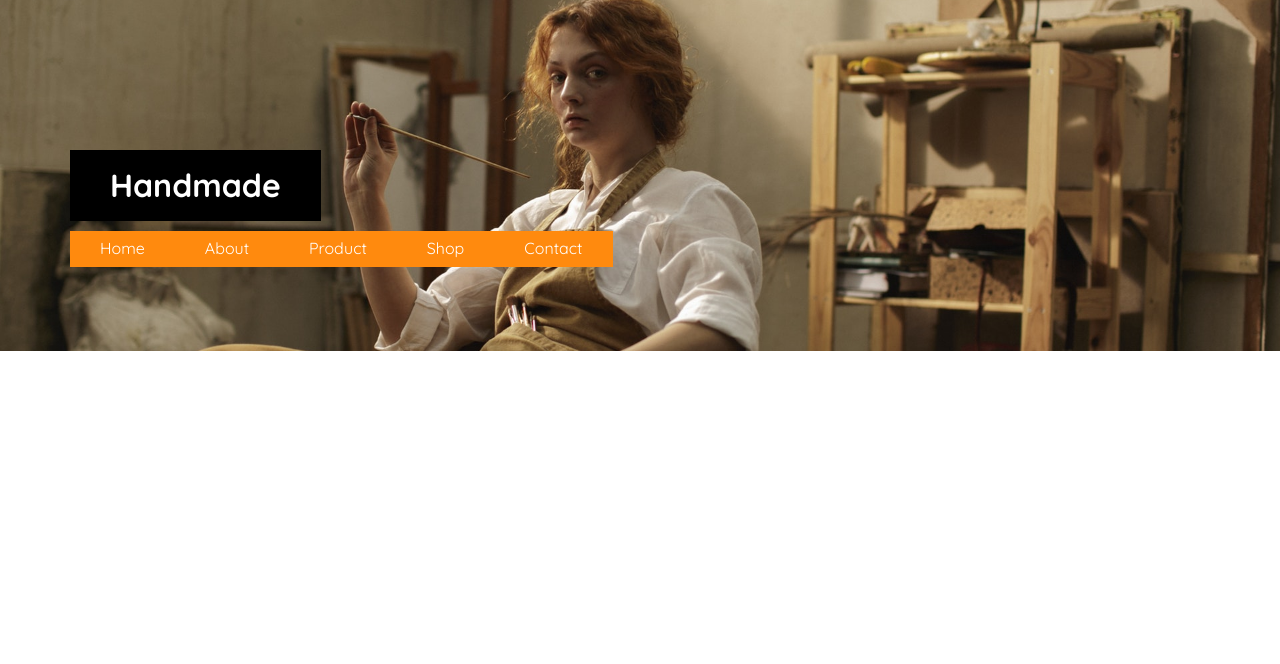
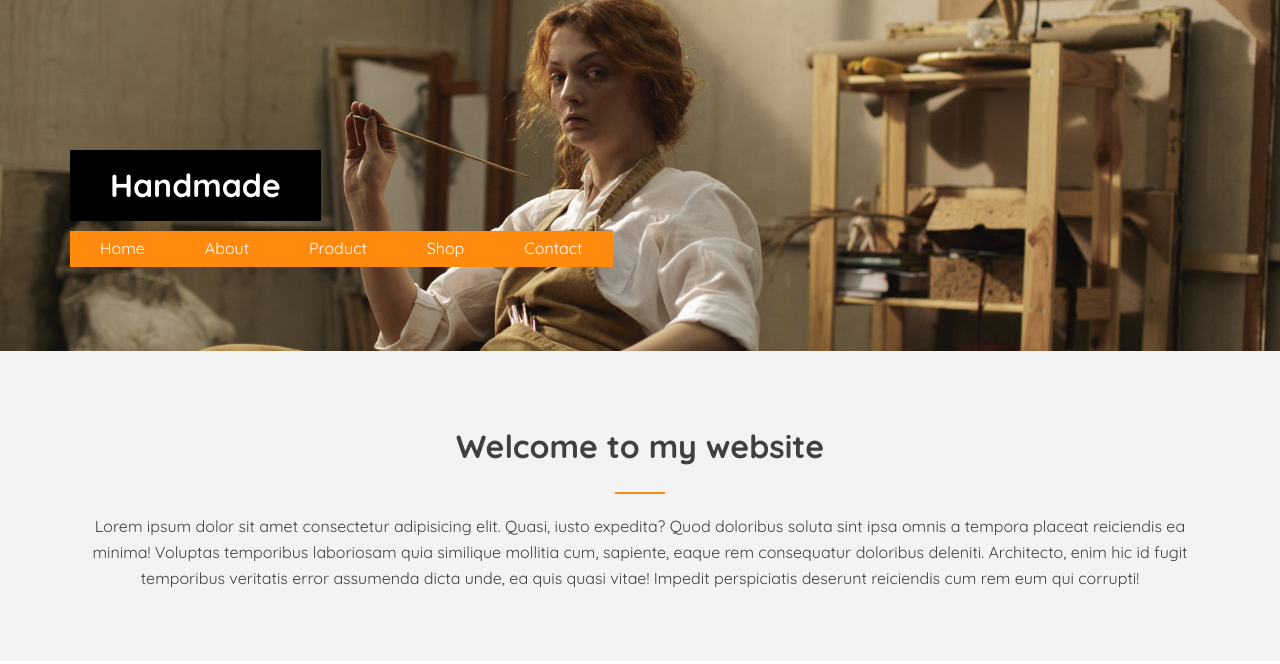
Before and after one commit to KovacAca/handmade, a plain HTML site: page index.html in a window 1280 px wide. Drawn offline with Linux system fonts and the light colour scheme.

Commit message:
home html i css

```diff
--- a/index.html
+++ b/index.html
@@ -22,6 +22,13 @@
       </ul>
     </nav>
   </header>
+  <!-- home -->
+  <section id="home">
+    <article class="container">
+      <h2>Welcome to my website</h2>
+      <p>Lorem ipsum dolor sit amet consectetur adipisicing elit. Quasi, iusto expedita? Quod doloribus soluta sint ipsa omnis a tempora placeat reiciendis ea minima! Voluptas temporibus laboriosam quia similique mollitia cum, sapiente, eaque rem consequatur doloribus deleniti. Architecto, enim hic id fugit temporibus veritatis error assumenda dicta unde, ea quis quasi vitae! Impedit perspiciatis deserunt reiciendis cum rem eum qui corrupti!</p>
+    </article>
+  </section>
 
 </body>
 </html>
--- a/style.css
+++ b/style.css
@@ -60,3 +60,24 @@ nav ul li a {
 nav ul li a:hover {
   color: var(--black);
 }
+/*************
+home
+*************/
+#home {
+  background-color: var(--lightgray);
+ }
+ #home article {
+   text-align: center;
+   padding: var(--padding);
+ }
+ #home article h2 {
+   font-size: 2rem;
+ }
+ #home article h2:after {
+   display: block;
+   content: '';
+   width: 50px;
+   height: 2px;
+   margin: 20px auto;
+   background-color: var(--orange);
+ }
```
